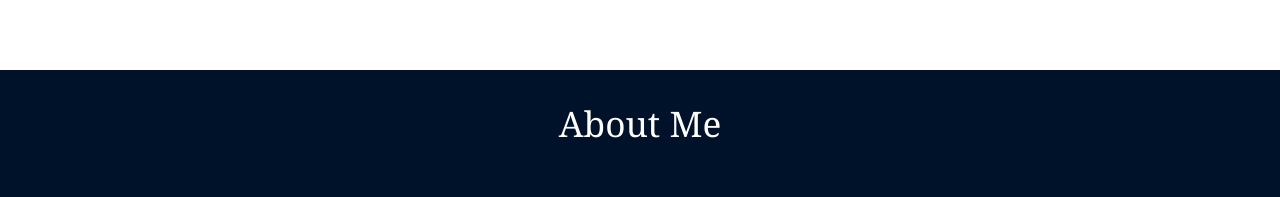
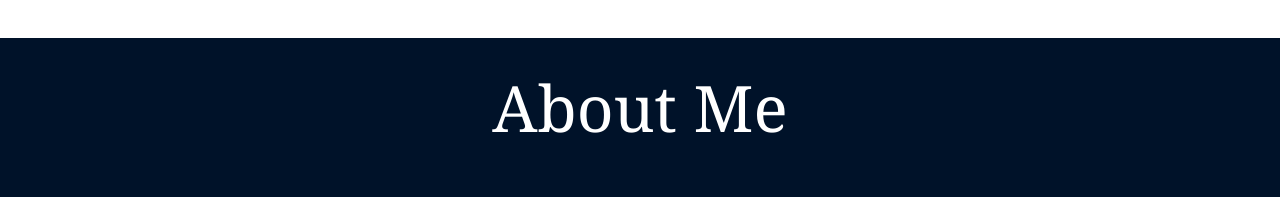
Before and after one commit to Darock-Dao/my-portfolio, a React (Vite) app in the folder frontend/: page / in a window 1280 px wide. Shown: the part 778-975 px from the top of the page. Built offline with nearby package versions, Linux system fonts and the light colour scheme.

Commit message:
add header and subheader for projects section

```diff
--- a/frontend/src/components/AboutMe.module.css
+++ b/frontend/src/components/AboutMe.module.css
@@ -4,12 +4,12 @@
     padding: 2rem;              /* space inside the box */
     margin: 2rem auto;          /* space around the box */
     text-align: center;         /* centers content */
-    margin-top: 10rem;
+    margin-top: 8rem;
 }
 
 .header{
     font-family: "Georgia", serif;
-    font-size: 2.2rem;
+    font-size: 4rem;
     text-align: center;
 }
 
--- a/frontend/src/screens/LandingPage.tsx
+++ b/frontend/src/screens/LandingPage.tsx
@@ -2,6 +2,7 @@ import React from "react";
 import ProfilePic from "../components/ProfilePic"
 import TopBar from "../components/TopBar"
 import AboutMe from "../components/AboutMe"
+import Projects from "../components/Projects"
 import profileStyles from "../components/ProfilePic.module.css";
 import styles from "./LandingPage.module.css";
 
@@ -19,7 +20,11 @@ function LandingPage() {
         </h1>
 
         <section id = "about" className = "aboutSection">
-            <AboutMe/>
+          <AboutMe/>
+        </section>
+
+        <section>
+          <Projects/>
         </section>
 
       </div>
```
